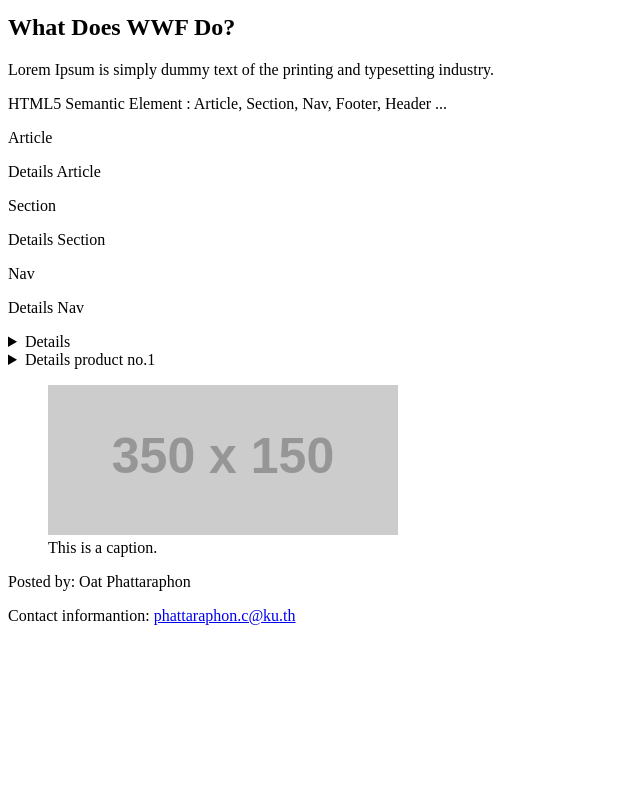
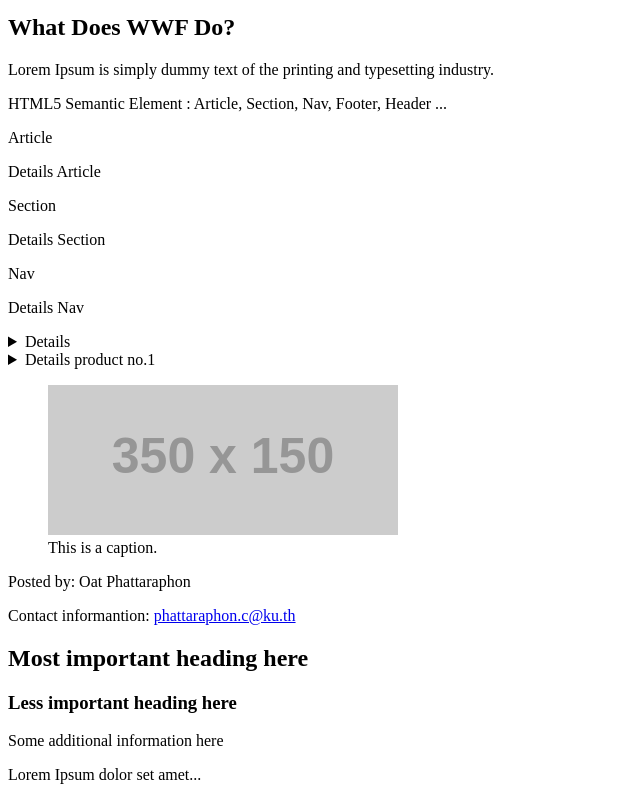
Before and after one commit to Khawoat6/basic-html-css-js, a plain HTML site: page html/index.html in a window 1280 px wide. Shown: the part 754-1554 px from the top of the page, without its empty margins (0-640 px from the left). Before the commit the page ends 1395 px from the top, so only its background shows below. Drawn offline with Linux system fonts and the light colour scheme; placeholder pictures from the web are drawn by us.

Commit message:
html5 : header

```diff
--- a/html/index.html
+++ b/html/index.html
@@ -136,5 +136,15 @@
         <a href="mailto:phattaraphon.c@ku.th">phattaraphon.c@ku.th</a>
       </p>
     </footer>
+    <!-- Header -->
+    <!-- ใช้สำหรับครอบหัวข้อต่าง ๆ -->
+    <article>
+      <header>
+        <h1>Most important heading here</h1>
+        <h3>Less important heading here</h3>
+        <p>Some additional information here</p>
+      </header>
+      <p>Lorem Ipsum dolor set amet...</p>
+    </article>
   </body>
 </html>
```
